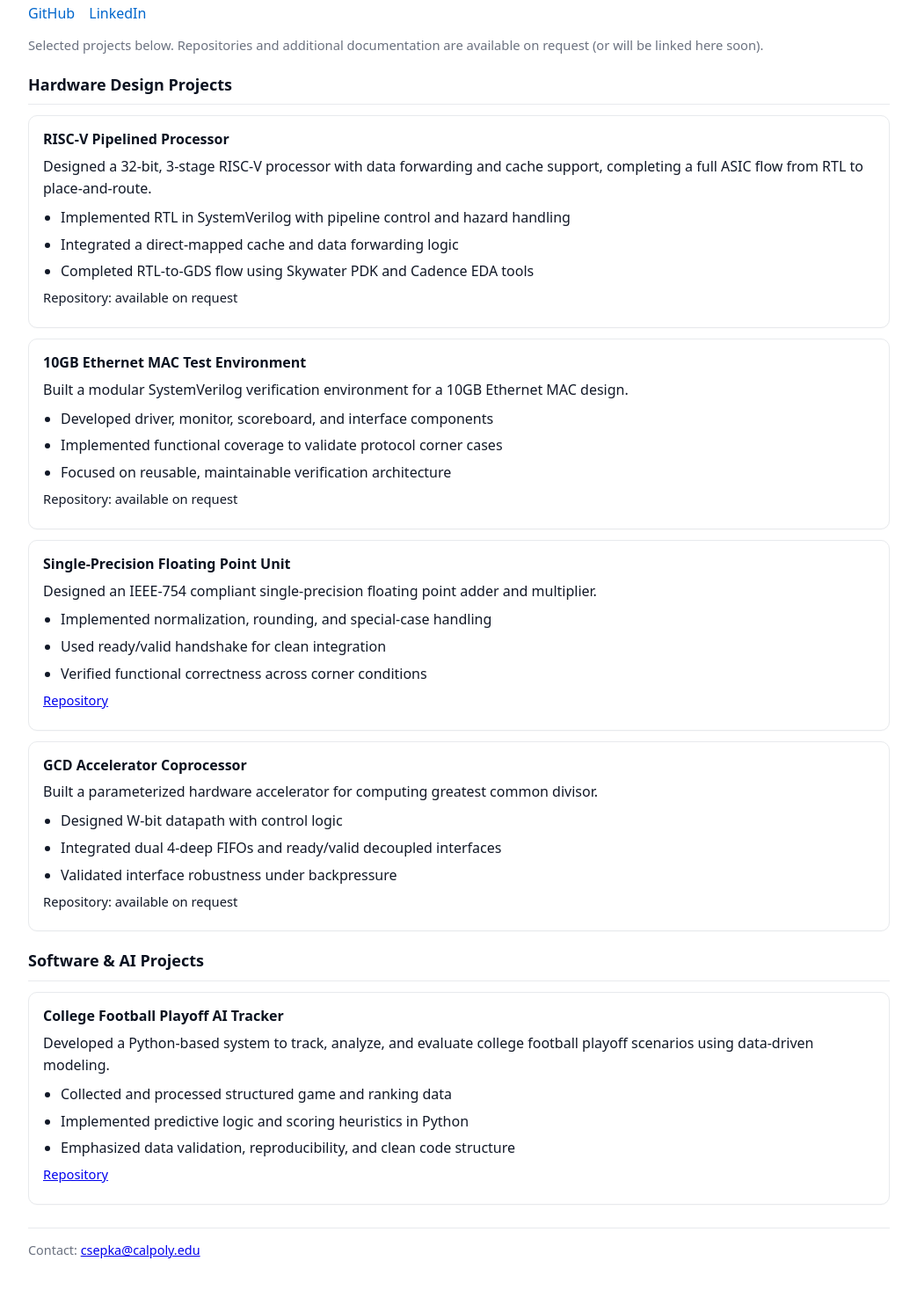
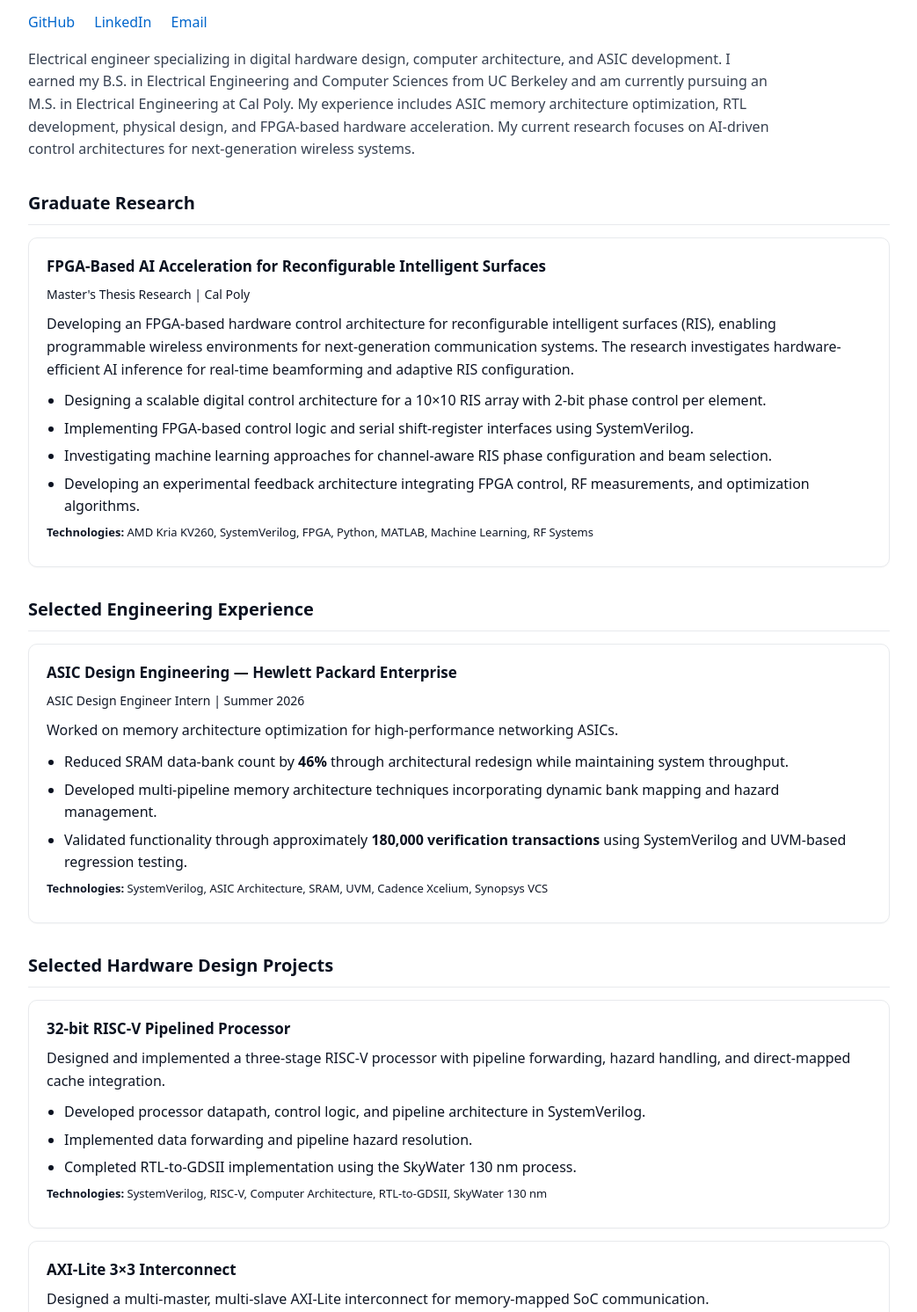
Before and after one commit to csepka/csepka.github.io, a plain HTML site: page index.html in a window 1280 px wide. Shown: the part 136-1628 px from the top of the page at 88% size, without its empty margins (118-1161 px from the left). Before the commit the page ends 1569 px from the top, so only its background shows below. Drawn offline with Linux system fonts and the light colour scheme.

Commit message:
Refactor index.html for improved content and layout
Updated title and meta description for clarity. Adjusted styles for improved layout and readability. Enhanced project descriptions and added new research section.

```diff
--- a/index.html
+++ b/index.html
@@ -3,206 +3,498 @@
 <head>
   <meta charset="UTF-8" />
   <meta name="viewport" content="width=device-width, initial-scale=1.0" />
-  <title>Christopher J Sepka | Digital Design & RTL</title>
+
+  <title>Christopher J. Sepka | ASIC & RTL Design</title>
+
+  <meta name="description"
+        content="Christopher J. Sepka — ASIC and RTL design, computer architecture, FPGA development, and AI hardware research." />
+
   <style>
-    :root{
+    :root {
       --max-width: 980px;
       --muted: #6b7280;
       --accent: #0066cc;
       --card-border: #e8eaed;
-      --bg: #fff;
+      --bg: #ffffff;
     }
-    html,body{height:100%;}
+
+    * {
+      box-sizing: border-box;
+    }
+
     body {
-      font-family: system-ui, -apple-system, "Segoe UI", Roboto, "Helvetica Neue", Arial;
+      font-family: system-ui, -apple-system, "Segoe UI",
+                   Roboto, "Helvetica Neue", Arial, sans-serif;
       margin: 0;
       background: var(--bg);
       color: #0b1220;
-      padding: 28px 18px;
-      display:flex;
-      justify-content:center;
-      line-height:1.55;
-    }
-    .wrap{
-      width:100%;
-      max-width:var(--max-width);
+      padding: 32px 18px;
+      line-height: 1.6;
     }
 
-    header{
-      margin-bottom: 18px;
-    }
-    h1{
-      margin:0 0 6px 0;
-      font-size:28px;
-      letter-spacing:-0.02em;
-    }
-    .headline{
-      margin:0 0 12px 0;
-      color:#1f2937;
-    }
-    .links{
-      margin:8px 0 12px 0;
-    }
-    .links a{
-      color:var(--accent);
-      text-decoration:none;
-      margin-right:12px;
-      font-weight:500;
-    }
-    .links a:hover{text-decoration:underline;}
-    .note{
-      color:var(--muted);
-      font-size:0.92rem;
-      margin-top:8px;
+    .wrap {
+      max-width: var(--max-width);
+      margin: auto;
     }
 
-    h2{
-      margin-top:20px;
-      margin-bottom:10px;
-      font-size:18px;
-      border-bottom:1px solid var(--card-border);
-      padding-bottom:8px;
+    header {
+      margin-bottom: 28px;
     }
 
-    .project{
-      border:1px solid var(--card-border);
-      border-radius:10px;
-      padding:14px 16px;
-      margin:12px 0;
-      background:#fff;
-      box-shadow: 0 1px 0 rgba(10,10,10,0.02);
-    }
-    .project h3{
-      margin:0 0 6px 0;
-      font-size:16px;
-    }
-    .project p{
-      margin:0 0 8px 0;
-      color:#111827;
-    }
-    ul{
-      margin:6px 0 0 20px;
-      padding:0;
-    }
-    li{ margin:6px 0; color:#111827; }
-
-    .repo-note{
-      margin-top:10px;
-      color:var(--muted);
-      font-size:0.92rem;
+    h1 {
+      margin: 0 0 6px;
+      font-size: 30px;
+      letter-spacing: -0.02em;
     }
 
-    footer{
-      margin-top:26px;
-      padding-top:14px;
-      border-top:1px solid var(--card-border);
-      color:var(--muted);
-      font-size:0.9rem;
+    .headline {
+      margin: 0 0 12px;
+      color: #1f2937;
+      font-size: 16px;
     }
 
-    /* small screens */
-    @media (max-width:520px){
-      body{padding:18px 12px;}
-      h1{font-size:22px;}
-      .project{padding:12px;}
+    .intro {
+      max-width: 850px;
+      margin-top: 16px;
+      color: #374151;
+    }
+
+    .links {
+      margin: 12px 0;
+    }
+
+    a {
+      color: var(--accent);
+      text-decoration: none;
+    }
+
+    a:hover {
+      text-decoration: underline;
+    }
+
+    .links a {
+      margin-right: 18px;
+      font-weight: 500;
+    }
+
+    h2 {
+      margin-top: 32px;
+      margin-bottom: 14px;
+      font-size: 20px;
+      border-bottom: 1px solid var(--card-border);
+      padding-bottom: 8px;
+    }
+
+    .project {
+      border: 1px solid var(--card-border);
+      border-radius: 10px;
+      padding: 18px 20px;
+      margin: 14px 0;
+      background: #ffffff;
+      box-shadow: 0 1px 2px rgba(0,0,0,0.03);
+    }
+
+    .project h3 {
+      margin: 0 0 8px;
+      font-size: 17px;
+    }
+
+    .project p {
+      margin: 0 0 10px;
+      color: #111827;
+    }
+
+    .subtitle {
+      font-size: 14px;
+      color: var(--muted);
+      margin-bottom: 10px;
+    }
+
+    ul {
+      margin: 8px 0 0 20px;
+      padding: 0;
+    }
+
+    li {
+      margin: 6px 0;
+    }
+
+    .tags {
+      margin-top: 14px;
+      font-size: 13px;
+      color: #4b5563;
+    }
+
+    .repo-note {
+      margin-top: 12px;
+      font-size: 14px;
+    }
+
+    footer {
+      margin-top: 36px;
+      padding-top: 18px;
+      border-top: 1px solid var(--card-border);
+      color: var(--muted);
+      font-size: 14px;
+    }
+
+    @media (max-width: 520px) {
+      body {
+        padding: 20px 12px;
+      }
+
+      h1 {
+        font-size: 24px;
+      }
+
+      .project {
+        padding: 14px;
+      }
     }
   </style>
 </head>
+
 <body>
 <div class="wrap">
+
   <header>
-      <h1>Christopher J Sepka</h1>
+
+    <h1>Christopher J. Sepka</h1>
+
     <p class="headline">
-        Digital Design & Verification Engineer<br>
-        RTL • Timing-Aware Design • Python-Based Modeling
+      <strong>ASIC & RTL Design | Computer Architecture | AI Hardware</strong>
+      <br>
+      SystemVerilog • FPGA • SoC Design • Digital VLSI
     </p>
 
     <div class="links">
-        <a href="https://github.com/csepka" target="_blank" rel="noopener">GitHub</a>
-        <a href="https://www.linkedin.com/in/christopher-sepka-b44327239/" target="_blank" rel="noopener">LinkedIn</a>
+      <a href="https://github.com/csepka"
+         target="_blank" rel="noopener noreferrer">GitHub</a>
+
+      <a href="https://www.linkedin.com/in/christopher-sepka-b44327239/"
+         target="_blank" rel="noopener noreferrer">LinkedIn</a>
+
+      <a href="mailto:csepka16@berkeley.edu">Email</a>
     </div>
 
-      <p class="note">Selected projects below. Repositories and additional documentation are available on request (or will be linked here soon).</p>
+    <p class="intro">
+      Electrical engineer specializing in digital hardware design,
+      computer architecture, and ASIC development. I earned my B.S.
+      in Electrical Engineering and Computer Sciences from UC Berkeley
+      and am currently pursuing an M.S. in Electrical Engineering
+      at Cal Poly.
+
+      My experience includes ASIC memory architecture optimization,
+      RTL development, physical design, and FPGA-based hardware
+      acceleration. My current research focuses on AI-driven control
+      architectures for next-generation wireless systems.
+    </p>
+
   </header>
 
-    <h2>Hardware Design Projects</h2>
+
+  <!-- RESEARCH -->
+
+  <h2>Graduate Research</h2>
 
   <div class="project">
-      <h3>RISC-V Pipelined Processor</h3>
+
+    <h3>
+      FPGA-Based AI Acceleration for Reconfigurable Intelligent Surfaces
+    </h3>
+
+    <p class="subtitle">
+      Master's Thesis Research | Cal Poly
+    </p>
+
     <p>
-        Designed a 32-bit, 3-stage RISC-V processor with data forwarding and cache support,
-        completing a full ASIC flow from RTL to place-and-route.
+      Developing an FPGA-based hardware control architecture for
+      reconfigurable intelligent surfaces (RIS), enabling programmable
+      wireless environments for next-generation communication systems.
+      The research investigates hardware-efficient AI inference
+      for real-time beamforming and adaptive RIS configuration.
     </p>
+
     <ul>
-        <li>Implemented RTL in SystemVerilog with pipeline control and hazard handling</li>
-        <li>Integrated a direct-mapped cache and data forwarding logic</li>
-        <li>Completed RTL-to-GDS flow using Skywater PDK and Cadence EDA tools</li>
+      <li>
+        Designing a scalable digital control architecture for a
+        10×10 RIS array with 2-bit phase control per element.
+      </li>
+
+      <li>
+        Implementing FPGA-based control logic and serial
+        shift-register interfaces using SystemVerilog.
+      </li>
+
+      <li>
+        Investigating machine learning approaches for
+        channel-aware RIS phase configuration and beam selection.
+      </li>
+
+      <li>
+        Developing an experimental feedback architecture integrating
+        FPGA control, RF measurements, and optimization algorithms.
+      </li>
     </ul>
-      <p class="repo-note">Repository: available on request</p>
+
+    <p class="tags">
+      <strong>Technologies:</strong>
+      AMD Kria KV260, SystemVerilog, FPGA, Python,
+      MATLAB, Machine Learning, RF Systems
+    </p>
+
   </div>
 
+
+  <!-- PROFESSIONAL EXPERIENCE -->
+
+  <h2>Selected Engineering Experience</h2>
+
   <div class="project">
-      <h3>10GB Ethernet MAC Test Environment</h3>
+
+    <h3>ASIC Design Engineering — Hewlett Packard Enterprise</h3>
+
+    <p class="subtitle">
+      ASIC Design Engineer Intern | Summer 2026
+    </p>
+
     <p>
-        Built a modular SystemVerilog verification environment for a 10GB Ethernet MAC design.
+      Worked on memory architecture optimization for
+      high-performance networking ASICs.
     </p>
+
     <ul>
-        <li>Developed driver, monitor, scoreboard, and interface components</li>
-        <li>Implemented functional coverage to validate protocol corner cases</li>
-        <li>Focused on reusable, maintainable verification architecture</li>
+      <li>
+        Reduced SRAM data-bank count by
+        <strong>46%</strong> through architectural redesign
+        while maintaining system throughput.
+      </li>
+
+      <li>
+        Developed multi-pipeline memory architecture techniques
+        incorporating dynamic bank mapping and hazard management.
+      </li>
+
+      <li>
+        Validated functionality through approximately
+        <strong>180,000 verification transactions</strong>
+        using SystemVerilog and UVM-based regression testing.
+      </li>
     </ul>
-      <p class="repo-note">Repository: available on request</p>
+
+    <p class="tags">
+      <strong>Technologies:</strong>
+      SystemVerilog, ASIC Architecture, SRAM,
+      UVM, Cadence Xcelium, Synopsys VCS
+    </p>
+
   </div>
 
+
+  <!-- HARDWARE PROJECTS -->
+
+  <h2>Selected Hardware Design Projects</h2>
+
+
   <div class="project">
-      <h3>Single-Precision Floating Point Unit</h3>
+
+    <h3>32-bit RISC-V Pipelined Processor</h3>
+
     <p>
-        Designed an IEEE-754 compliant single-precision floating point adder and multiplier.
+      Designed and implemented a three-stage RISC-V processor
+      with pipeline forwarding, hazard handling, and
+      direct-mapped cache integration.
     </p>
+
     <ul>
-        <li>Implemented normalization, rounding, and special-case handling</li>
-        <li>Used ready/valid handshake for clean integration</li>
-        <li>Verified functional correctness across corner conditions</li>
+      <li>
+        Developed processor datapath, control logic,
+        and pipeline architecture in SystemVerilog.
+      </li>
+
+      <li>
+        Implemented data forwarding and pipeline
+        hazard resolution.
+      </li>
+
+      <li>
+        Completed RTL-to-GDSII implementation using
+        the SkyWater 130 nm process.
+      </li>
     </ul>
-      <p class="repo-note">
-        <a href="https://github.com/csepka/fpu32-core" target="_blank" rel="noopener">Repository</a>
+
+    <p class="tags">
+      <strong>Technologies:</strong>
+      SystemVerilog, RISC-V, Computer Architecture,
+      RTL-to-GDSII, SkyWater 130 nm
     </p>
+
   </div>
 
+
   <div class="project">
-      <h3>GCD Accelerator Coprocessor</h3>
+
+    <h3>AXI-Lite 3×3 Interconnect</h3>
+
     <p>
-        Built a parameterized hardware accelerator for computing greatest common divisor.
+      Designed a multi-master, multi-slave AXI-Lite
+      interconnect for memory-mapped SoC communication.
     </p>
+
     <ul>
-        <li>Designed W-bit datapath with control logic</li>
-        <li>Integrated dual 4-deep FIFOs and ready/valid decoupled interfaces</li>
-        <li>Validated interface robustness under backpressure</li>
+      <li>
+        Implemented address decoding, arbitration,
+        and transaction routing.
+      </li>
+
+      <li>
+        Developed RTL supporting multiple masters
+        and slaves with independent communication channels.
+      </li>
+
+      <li>
+        Verified protocol behavior using
+        SystemVerilog simulation and testbenches.
+      </li>
     </ul>
-      <p class="repo-note">Repository: available on request</p>
+
+    <p class="tags">
+      <strong>Technologies:</strong>
+      SystemVerilog, AMBA AXI4-Lite, SoC Interconnect,
+      RTL Design
+    </p>
+
   </div>
 
-    <h2>Software & AI Projects</h2>
 
   <div class="project">
-      <h3>College Football Playoff AI Tracker</h3>
+
+    <h3>IEEE-754 Single-Precision Floating-Point Unit</h3>
+
     <p>
-        Developed a Python-based system to track, analyze, and evaluate college football
-        playoff scenarios using data-driven modeling.
+      Designed a 32-bit floating-point arithmetic unit
+      supporting IEEE-754 addition and multiplication.
     </p>
+
     <ul>
-        <li>Collected and processed structured game and ranking data</li>
-        <li>Implemented predictive logic and scoring heuristics in Python</li>
-        <li>Emphasized data validation, reproducibility, and clean code structure</li>
+      <li>
+        Implemented floating-point arithmetic,
+        normalization, rounding, and special-case handling.
+      </li>
+
+      <li>
+        Integrated ready/valid handshaking for
+        modular hardware integration.
+      </li>
+
+      <li>
+        Developed simulation-based verification
+        for arithmetic corner cases.
+      </li>
     </ul>
+
+    <p class="tags">
+      <strong>Technologies:</strong>
+      SystemVerilog, IEEE-754, Digital Arithmetic,
+      RTL Design
+    </p>
+
     <p class="repo-note">
-        <a href="https://github.com/csepka/cfp-ai-tracker" target="_blank" rel="noopener">Repository</a>
+      <a href="https://github.com/csepka/fpu32-core"
+         target="_blank" rel="noopener noreferrer">
+        View GitHub Repository →
+      </a>
     </p>
+
   </div>
 
+
+  <div class="project">
+
+    <h3>10 Gigabit Ethernet MAC Verification</h3>
+
+    <p>
+      Developed a modular SystemVerilog verification environment
+      for a 10 Gigabit Ethernet Media Access Controller.
+    </p>
+
+    <ul>
+      <li>
+        Implemented reusable drivers, monitors,
+        scoreboards, and transaction interfaces.
+      </li>
+
+      <li>
+        Developed functional coverage and
+        protocol-oriented test scenarios.
+      </li>
+
+      <li>
+        Verified MAC functionality using
+        simulation-based regression testing.
+      </li>
+    </ul>
+
+    <p class="tags">
+      <strong>Technologies:</strong>
+      SystemVerilog, Ethernet, Functional Verification,
+      Testbench Architecture
+    </p>
+
+  </div>
+
+
+  <!-- EDUCATION -->
+
+  <h2>Education</h2>
+
+  <div class="project">
+
+    <p>
+      <strong>
+        California Polytechnic State University,
+        San Luis Obispo
+      </strong>
+      <br>
+      M.S. Electrical Engineering — In Progress
+    </p>
+
+    <p>
+      <strong>University of California, Berkeley</strong>
+      <br>
+      B.S. Electrical Engineering and Computer Sciences — 2025
+    </p>
+
+  </div>
+
+
+  <!-- CONTACT -->
+
   <footer>
-      Contact: <a href="mailto:csepka@calpoly.edu">csepka@calpoly.edu</a>
+
+    <strong>Contact</strong>
+    <br>
+
+    <a href="mailto:csepka16@berkeley.edu">
+      csepka16@berkeley.edu
+    </a>
+
+    <br><br>
+
+    <a href="https://github.com/csepka"
+       target="_blank" rel="noopener noreferrer">
+      GitHub
+    </a>
+
+    &nbsp;|&nbsp;
+
+    <a href="https://www.linkedin.com/in/christopher-sepka-b44327239/"
+       target="_blank" rel="noopener noreferrer">
+      LinkedIn
+    </a>
+
   </footer>
+
 </div>
 </body>
 </html>
```
Lines whose indentation alone changed are shown as unchanged.
